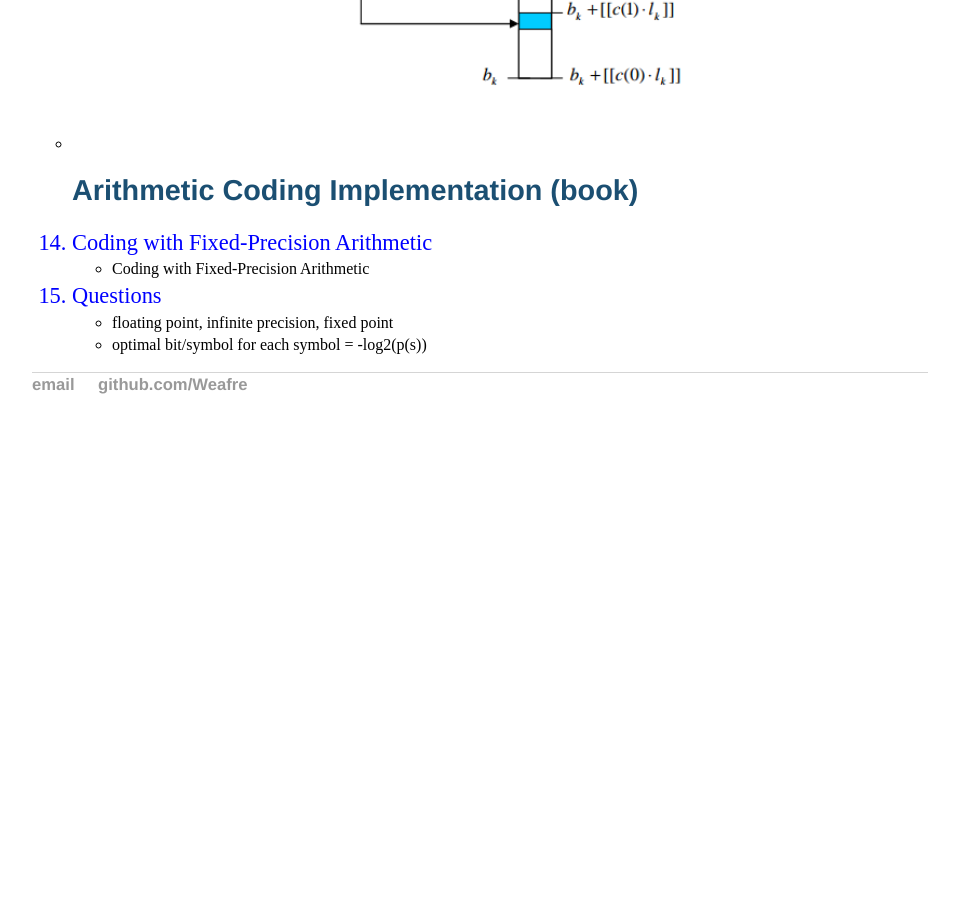
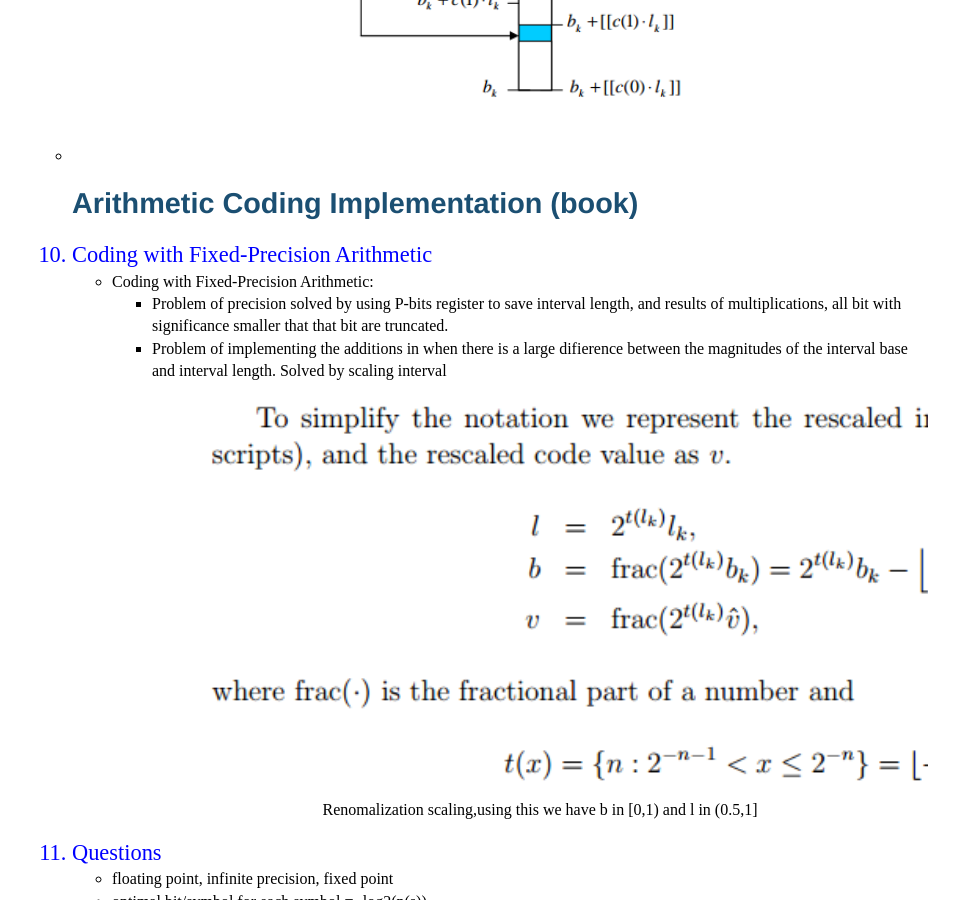
Before and after one commit to Weafre/weafre.github.io, a Jekyll site: the page built from _posts/2020-05-05-Context-based-adaptive-arithmetic-coding.md, in a window 1280 px wide and 900 px high, scrolled down 4484 px. Shown: the whole window, without its empty margins (160-1119 px from the left). Built offline with Jekyll 4.4.1, drawn with Linux system fonts in a browser that asks for light colours; before the commit the page ends 4941 px from its top, so only the background shows below that.

Commit message:
chapter2

```diff
--- a/_posts/2020-05-05-Context-based-adaptive-arithmetic-coding.md
+++ b/_posts/2020-05-05-Context-based-adaptive-arithmetic-coding.md
@@ -128,14 +128,14 @@ Average bits per symbol
 that the sequence S = {2; 1; 0; 0; 1; 3} can be transmitted as the sequence of electrical
 signals {+V, 0, +V, 0, 0, -V, -V, -V} </li>
 </ul>
-<li style="font-size:140%;color:blue;" > Arithmetic Coding Properties </li>
+<li style="font-size:140%;color:blue;" > Arithmetic Coding Properties
 <ul>
 	<li style="list-style-type:circle;font-size:16px;color:black;"> Dynamic Sources: generalize arithmetic coding for situations where the probabilities
 change for each symbol coded, i.e., the k-th symbol in the data sequence S is a random
 variable with probabilities pk and distribution ck. For example: Instead of having a single input alphabet with M symbols, we have a sequence of alphabet sizes {M1; M2; : : : ; MN}.</li>
 
 <li style="list-style-type:circle;font-size:16px;color:black;">Encoder and Decoder Synchronized Decisions: the probability of sequence does not have to transparent to decoder as long as the probability is updated along sequence, from previous decoded symbol.</li>
-</ul>
+
 <figure>
  <img src='{{site.url}}/images/sourcemodeling.png' alt='independent and identically distributed definition ' style="width:400;height:400px;" class="center"/>
  <figcaption>
@@ -170,6 +170,8 @@ instance, if p(s)=p0(s) = 1:001 (low precision) then leakage is less than 0.0015
 
 
 </li>
+</ul>
+</li>
 <figure>
  <img src='{{site.url}}/images/leakage.png' alt='independent and identically distributed definition ' style="width:400;height:400px;" class="center"/>
  <figcaption>
@@ -185,7 +187,23 @@ instance, if p(s)=p0(s) = 1:001 (low precision) then leakage is less than 0.0015
 <li style="font-size:140%;color:blue;" >Coding with Fixed-Precision Arithmetic
 
 <ul>
-<li style="list-style-type:circle;font-size:16px;color:black;">Coding with Fixed-Precision Arithmetic</li>
+<li style="list-style-type:circle;font-size:16px;color:black;">Coding with Fixed-Precision Arithmetic:
+<ul>
+	<li style="list-style-type:square;font-size:16px;color:black;"> Problem of precision solved by using P-bits register to save interval length, and results of multiplications, all bit with significance smaller that that bit are truncated.</li>
+	<li style="list-style-type:square;font-size:16px;color:black;"> Problem of implementing the additions in when there is a large difierence between the magnitudes of the
+interval base and interval length. Solved by scaling interval</li>
+<figure>
+ <img src='{{site.url}}/images/renomalization.png' alt='independent and identically distributed definition ' style="width:400;height:400px;" class="center"/>
+ <figcaption>
+ 	<center>
+Renomalization scaling,using this we have b in [0,1) and l in (0.5,1]
+ </center>
+ </figcaption>
+</figure>
+
+</ul>
+
+</li>
 </ul>
 </li>
 
```
